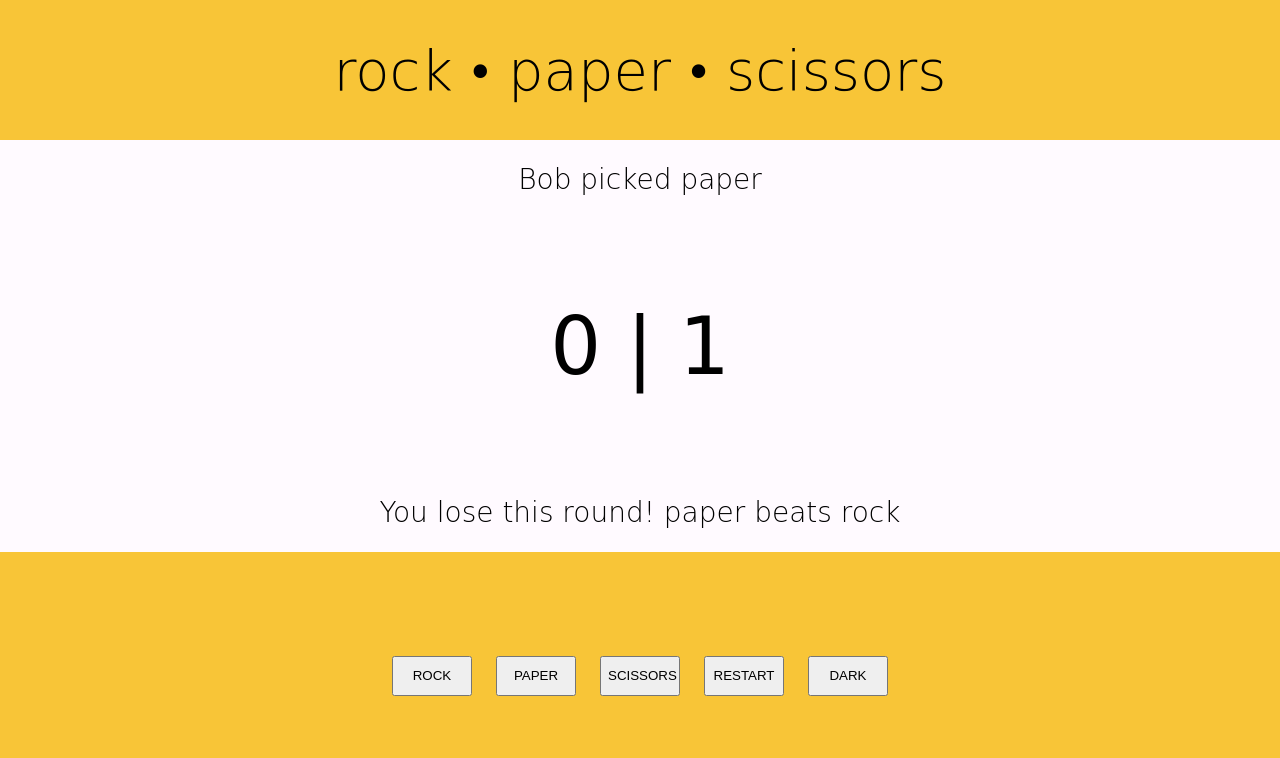
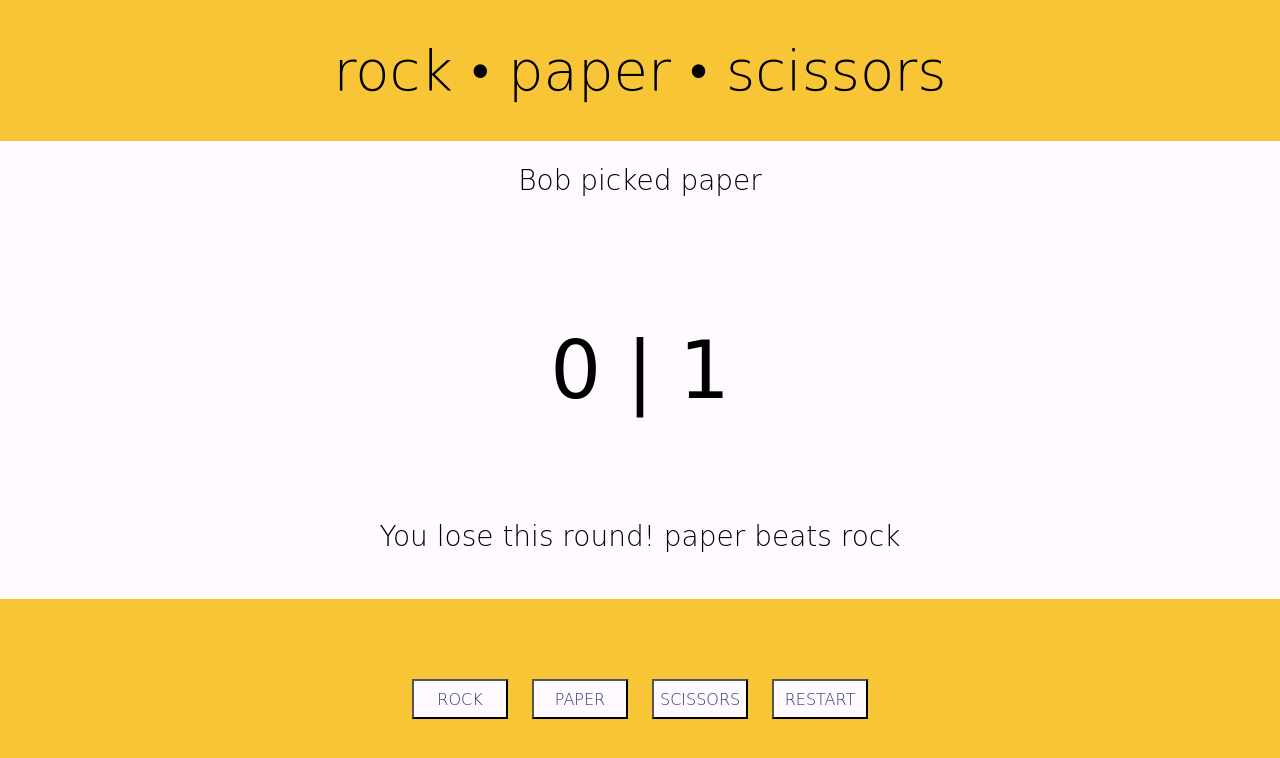
Before and after one commit to Somrage/Rock-paper-scissors, a plain HTML site: page index.html in a window 1280 px wide. Both pictures are taken after a click on the button "ROCK". Drawn offline with Linux system fonts and the light colour scheme; a web font is replaced by a local one.

Commit message:
style bug fixed, stable version

```diff
--- a/index.html
+++ b/index.html
@@ -23,7 +23,6 @@
         <button class="choice" id="paper">PAPER</button>
         <button class="choice" id="scissors">SCISSORS</button>
         <button id="restart">RESTART</button>
-        <button id="night-theme">DARK</button>
     </div>
 </body>
 </html>
--- a/script.js
+++ b/script.js
@@ -5,6 +5,12 @@ const gameScore = document.querySelector('.score');
 const result = document.querySelector('.result');
 
 const computerPick = document.querySelector('.computer-pick')
+
+const restart = document.querySelector('#restart')
+restart.addEventListener('click', () => {
+    gameScore.textContent = `0 | 0`;
+    result.textContent = `Hello! To start the game pick rock, paper, or scissors`;
+})
 
 
 function computerPlay() {
@@ -46,7 +52,11 @@ function round(playerChoice, computerChoice) {
 const selection = document.querySelectorAll('.choice')
     selection.forEach((button) => {
         button.addEventListener('click', () => {
-            playerChoice = button.id;
+            playerChoice = button.id;const restart = document.querySelector('#restart')
+            restart.addEventListener('click', () => {
+                gameScore.textContent = `0 | 0`;
+                result.textContent = `Hello! To start the game pick rock, paper, or scissors`;
+            })
             round(playerChoice, computerPlay());
 
             if (playerScore === 5) {
@@ -63,9 +73,3 @@ const selection = document.querySelectorAll('.choice')
             }
         })
     })
-
-const restart = document.querySelector('#restart')
-restart.addEventListener('click', () => {
-    gameScore.textContent = `0 | 0`;
-    result.textContent = `Hello! To start the game pick rock, paper, or scissors`;
-})
--- a/style.css
+++ b/style.css
@@ -3,13 +3,13 @@ body {
     display: flex;
     flex-flow: column nowrap;
     height: 100vh;
+    max-height: 100vh;
 }
 
 .buttons,
 .table,
 .top {
     display: flex;
-    flex: 1 0 auto;
     align-items: center;
     justify-content: center;
 }
@@ -17,25 +17,36 @@ body {
 .buttons {
     background-color: #F8C537;
     gap: 3vh;
-    flex: 1 1 50%;
+    flex: 1 1 25%;
 }
 
 .table {
     display: flex;
     flex-flow: column;
     background-color: #FFFAFF;
-    flex: 2 0 auto;
+    flex: 2 1 25%;
     align-items: center;
     justify-content: space-between;
 }
 
 .top {
     background-color: #F8C537;
+    flex: 1 0 auto;
 }
 
 button {
+    border-color:black;
     height: 5vh;
-    width: 10vh;
+    width: 12vh;
+    background-color: #FFFAFF;
+    color: #253b6c;
+    font-size: 2vh;
+    font-family: 'Koulen', cursive;
+    font-weight: 100;
+}
+
+button:active {
+    background-color: #F8C537;
 }
 
 h1 {
@@ -48,6 +59,7 @@ h2 {
     font-family: 'Koulen', cursive;
     font-weight: 100;
     font-size: 3.5vh;
+    height: 7vh;
 }
 
 .score {
```
